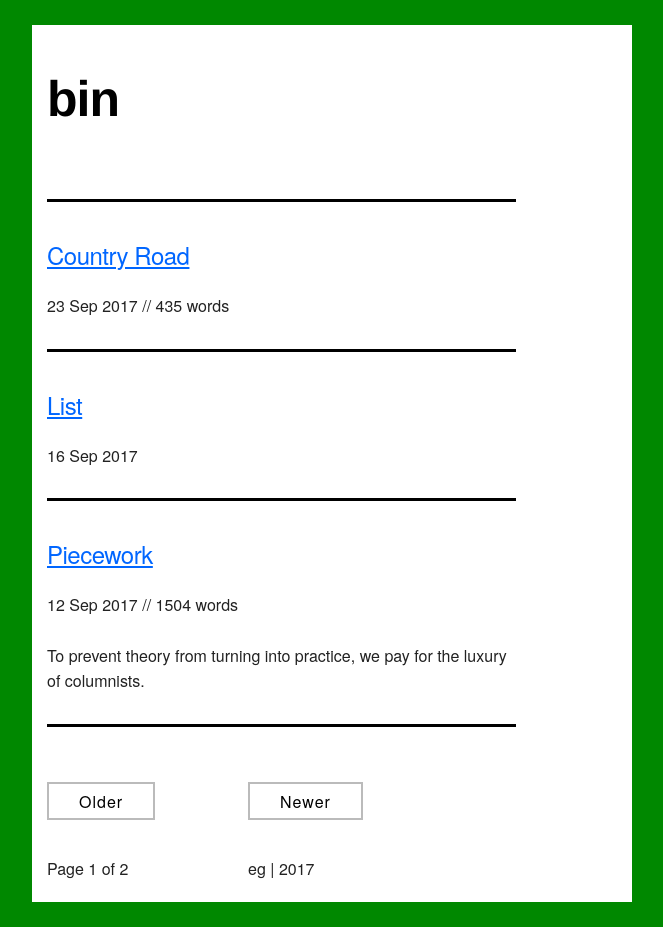
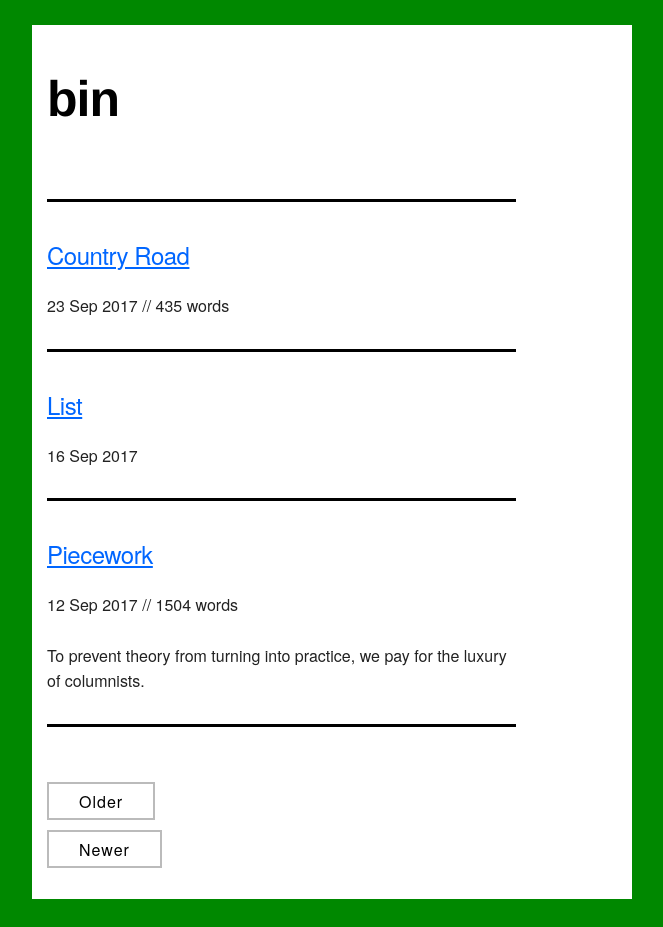
Before and after one commit to mt-trash/mt-trash.github.io, a Jekyll site: the page built from index.html, in a window 1280 px wide. Shown: the whole page, without its empty margins (308-971 px from the left). Built offline with Jekyll 4.4.1, drawn with Linux system fonts in a browser that asks for light colours; the list of posts is cut into pages by our own code.

Commit message:
simplify things

```diff
--- a/index.html
+++ b/index.html
@@ -25,8 +25,6 @@ title: Empty Trash
   {% else %}
     <button class="button-inactive">Older</a>
   {% endif %}
-  </div>
-  <div class="four columns" style="margin-bottom: 1%">
   {% if paginator.previous_page %}
     <a class="button" href="{{ paginator.previous_page_path }}">Newer</a>
   {% else %}
@@ -34,11 +32,3 @@ title: Empty Trash
   {% endif %}
   </div>
 </div>
-<div class="row">
-  <div class="four columns" style="margin-bottom: 1%">
-    <span>Page {{ paginator.page }} of {{ paginator.total_pages }}</span>
-  </div>
-  <div class="four columns" style="margin-bottom: 1%">
-    <span>eg | {{ 'now' | date: "%Y" }}</span>
-  </div>
-</div>
```
